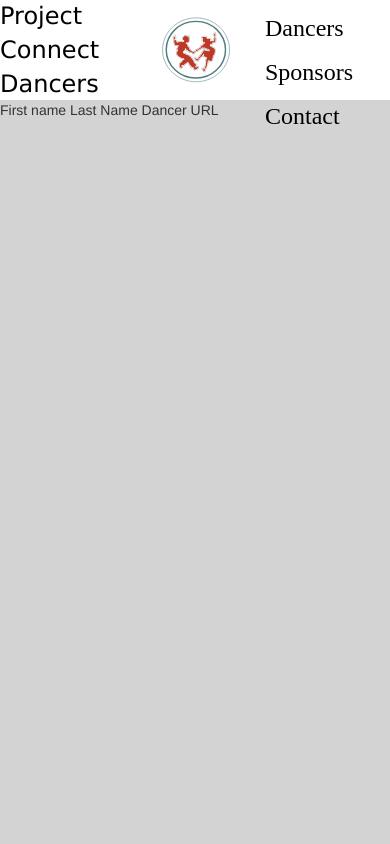
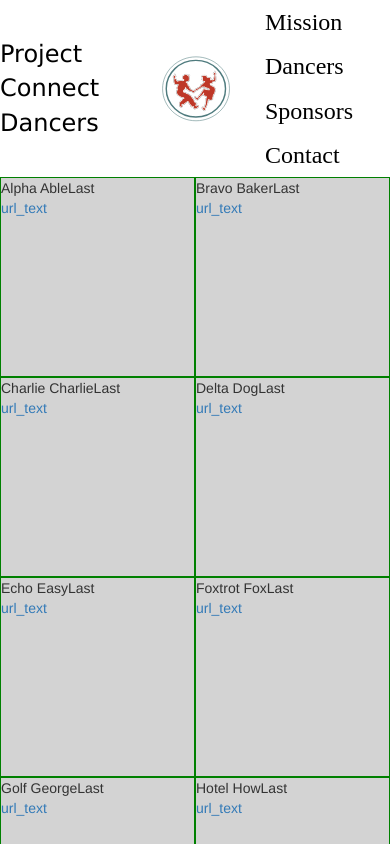
Before and after one commit to jakepark/pc-react, a React (Create React App) app: page / in a window 390 px wide. Shown: the top 844 px of the page. Built offline with nearby package versions, Linux system fonts and the light colour scheme; a web font is replaced by a local one.

Commit message:
loop over dancers

```diff
--- a/src/App.css
+++ b/src/App.css
@@ -13,7 +13,6 @@ body {
   background: white;
   width: 100%;
   margin: 0 auto;
-  height: 100px;
   font-family: "Betty Noir", Verdana, Tahoma;
   font-size: 24px;
   color: black;
@@ -48,5 +47,21 @@ body {
   min-height: 100vh;
   background: lightgrey; }
 
+#root .dancers-list {
+  display: flex;
+  flex-wrap: wrap;
+  justify-content: space-between; }
+  #root .dancers-list .dancer {
+    border: 1px solid red;
+    flex: 0 0 25%;
+    min-height: 200px; }
+
 #logo {
   width: 100px; }
+
+/* Small Devices, Tablets */
+@media only screen and (max-width: 767px) {
+  #root .dancers-list .dancer {
+    border: 1px solid green;
+    flex: 0 0 50%;
+    min-height: 200px; } }
--- a/src/App.js
+++ b/src/App.js
@@ -9,7 +9,7 @@ class App extends Component {
   render() {
     return (
       <div id="root" className="container">
-        <nav>
+        <nav className="clearfix">
           <div>
             <a href="#" target="_blank">Project Connect Dancers</a>
           </div>
--- a/src/App.scss
+++ b/src/App.scss
@@ -19,7 +19,7 @@ body {
     background: white;
     width: 100%;
     margin: 0 auto;
-    height: 100px;
+    // height: 100px;
     font-family: "Betty Noir", Verdana, Tahoma;
     font-size: 24px;
     color: black;
@@ -75,32 +75,35 @@ body {
   main {
     min-height: 100vh;
     background: lightgrey;
+
+  }
+  .dancers-list {
+    display:flex;
+    flex-wrap: wrap;
+    justify-content: space-between;
+    .dancer {
+      border: 1px solid red;
+      flex: 0 0 25%;
+      min-height: 200px;
+    }
   }
 }
 
-#logo{
+#logo {
   width: 100px;
 }
 
-.mission {
-}
+/* Small Devices, Tablets */
+ @media only screen and (max-width : 767px) {
+   #root {
 
-.dancers {
+     .dancers-list {
 
-}
-
-.sponsors {
-
-}
-
-.donation {
-
-}
-
-.upcoming {
-
-}
-
-.volunteer {
-
-}
+       .dancer {
+         border: 1px solid green;
+         flex: 0 0 50%;
+         min-height: 200px;
+       }
+     }
+   }
+ }
--- a/src/Dancers.js
+++ b/src/Dancers.js
@@ -1,17 +1,33 @@
 import React, { Component } from 'react';
 import './App.css';
 
+
+
 class Dancers extends Component {
   render() {
+    const DANCERS_ARRAY = [
+      {name_first: "Alpha", name_last: "AbleLast", url: "url1", url_text:"url_text"},
+      {name_first: "Bravo", name_last: "BakerLast", url: "url2", url_text:"url_text"},
+      {name_first: "Charlie", name_last: "CharlieLast", url: "url3", url_text:"url_text"},
+      {name_first: "Delta", name_last: "DogLast", url: "url4", url_text:"url_text"},
+      {name_first: "Echo", name_last: "EasyLast", url: "url5", url_text:"url_text"},
+      {name_first: "Foxtrot", name_last: "FoxLast", url: "url5", url_text:"url_text"},
+      {name_first: "Golf", name_last: "GeorgeLast", url: "url5", url_text:"url_text"},
+      {name_first: "Hotel", name_last: "HowLast", url: "url5", url_text:"url_text"}
+    ];
+
     return (
       <div id="dancers" className="dancers-list">
-        <div className="dancer">
-          First name
-          Last Name
 
-          Dancer URL
+      {DANCERS_ARRAY.map(function(dancer, i) {
+        return (
+          <div className="dancer" key={i}>
+          <div>{dancer.name_first} {dancer.name_last}</div>
+          <a href="{dancer.url}">{dancer.url_text}</a>
+          </div>
+        )
+      })}
 
-        </div>
       </div>
 
     );
```
